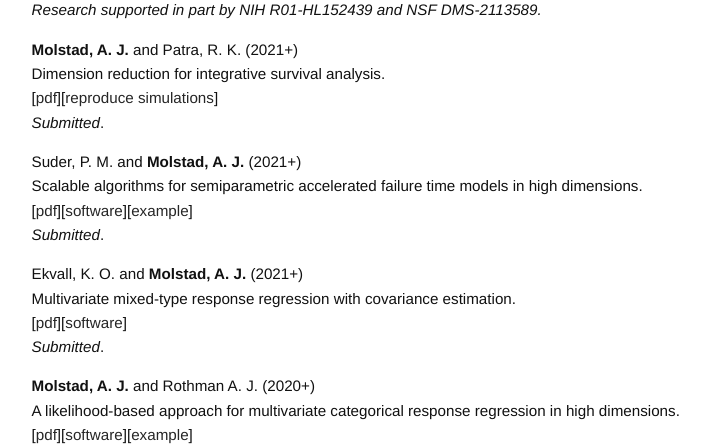
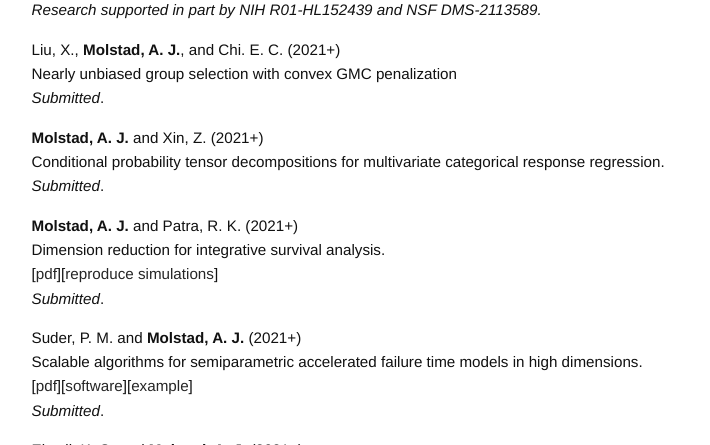
Before and after one commit to ajmolstad/ajmolstad.github.io, a Jekyll site: the page built from research.md, in a window 1280 px wide and 900 px high, cut to the strip 455-900 px from the top of the window. Shown: the whole strip, without its empty margins (276-986 px from the left). Built offline with Jekyll 4.4.1, drawn with Linux system fonts in a browser that asks for light colours.

Commit message:
Update research.md

```diff
--- a/research.md
+++ b/research.md
@@ -8,14 +8,14 @@ permalink: /research/
 
 *Research supported in part by NIH R01-HL152439 and NSF DMS-2113589.*
 
-<!-- X. Liu, E. C. Chi, and **Molstad, A. J.** (2021+) <br>
-Linear regression with group GMC penalization <br>
-*Submitted*. <br> -->
+Liu, X., **Molstad, A. J.**, and Chi. E. C. (2021+) <br>
+Nearly unbiased group selection with convex GMC penalization <br>
+*Submitted*. <br>
 
-<!-- **Molstad, A. J.** and Xin, Z. (2021+)<br>
+**Molstad, A. J.** and Xin, Z. (2021+)<br>
 Conditional probability tensor decompositions for
 multivariate categorical response regression. <br>
-*Submitted*. <br> -->
+*Submitted*. <br>
 
 **Molstad, A. J.** and Patra, R. K. (2021+)<br>
 Dimension reduction for integrative survival analysis. <br>
```
